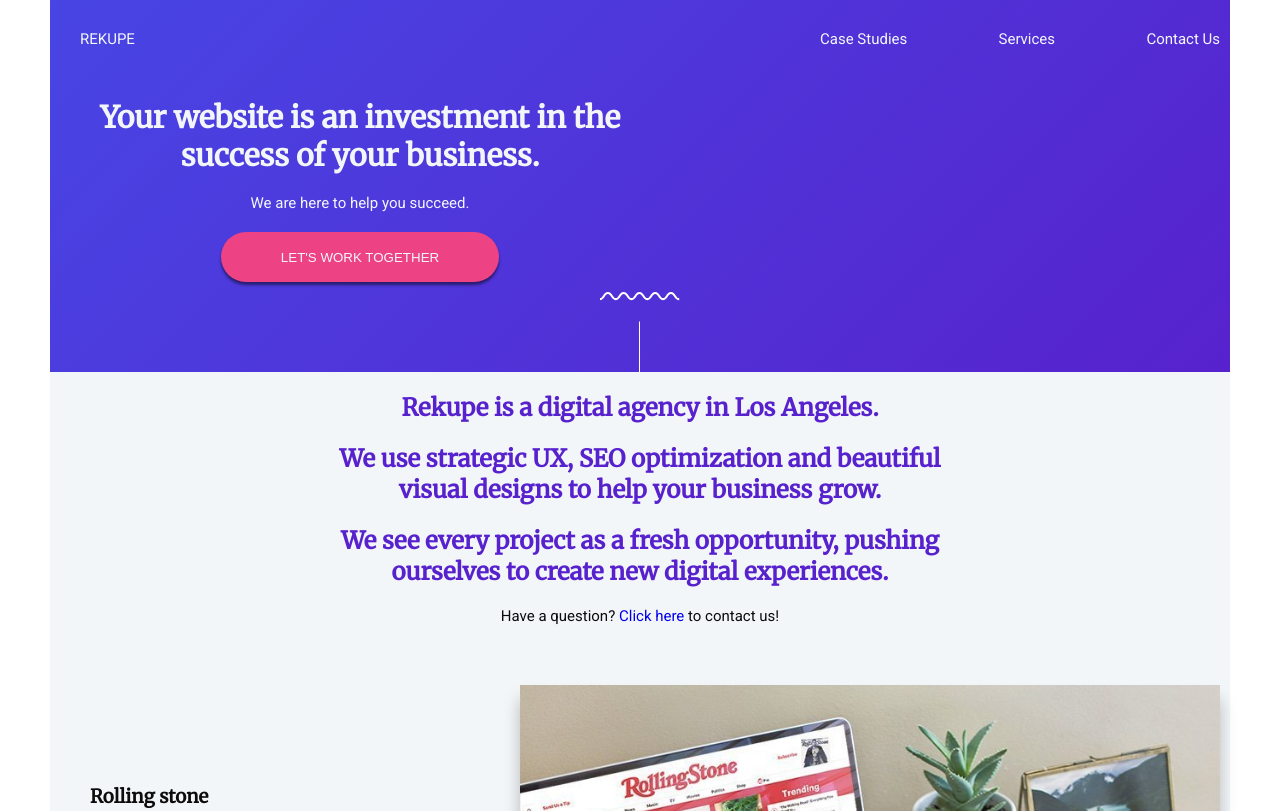
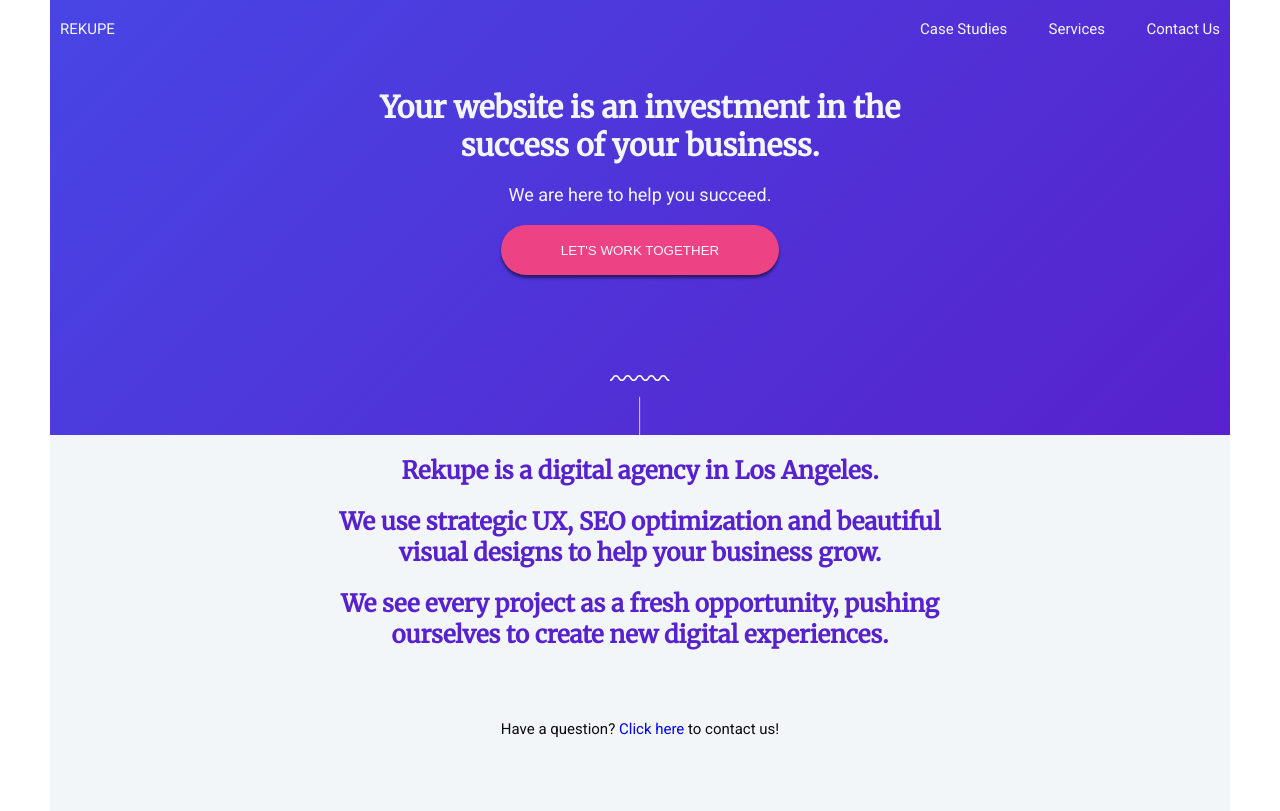
Before and after one commit to gerardheuvelman/novi-frontend-html-css-concept-opdracht, a plain HTML site: page index.html in a window 1280 px wide. Shown: the top 811 px of the page. Drawn offline with Linux system fonts and the light colour scheme.

Commit message:
hoofdopdrachten afgemaakt

```diff
--- a/index.html
+++ b/index.html
@@ -17,9 +17,11 @@
             </ul>
         </nav>
         <div>
-            <h1>Your website is an investment in the success of your business.</h1>
-            <p>We are here to help you succeed.</p>
-            <button>Let's work together</button>
+            <div>
+                <h1>Your website is an investment in the success of your business.</h1>
+                <p>We are here to help you succeed.</p>
+                <button>Let's work together</button>
+            </div>
         </div>
         <img src="./assets/squiggle_line_stripe.svg" alt="Horizontal squiggly line with a vertical stripe under it">
     </header>
--- a/styles.css
+++ b/styles.css
@@ -1,7 +1,6 @@
 /*Vragen voor SME*/
 /*Wat is noise texture ?*/
 /*hoe kan ik de div in de header centraliseren zonder meteen de navbar te vekloten?*/
-/*Waarom kan ik de labels in mijn form alleen harcoden op width 600px?*/
 /*Uitgerekte CSS driehoek???*/
 
 
@@ -120,46 +119,61 @@ header {
     position: relative;
     display: flex;
     flex-direction: column;
-    /*align-items: center;*/
-    padding: 10px;
 }
 
 nav {
     /*border: #ED4385 solid;*/
     display: flex;
-    justify-content: space-between;
+    justify-content:space-between ;
     align-items: center;
+    padding-right: 10px;
+}
+
+nav>p {
+    /*border: #ED4385 solid;*/
+    margin-left: 10px;
 }
 
 nav>ul {
+    /*border: #ED4385 solid;*/
     display: flex;
-    flex-basis: 400px;
+    flex-basis: 300px;
     justify-content: space-between;
 }
 
 header>div {
     /*border: #ED4385 solid;*/
+    display: flex;
+    justify-content: center;
+    margin-bottom: 80px;
 
+}
+
+header>div>div {
+    /*border: #ED4385 solid;*/
+    flex-basis: 600px;
     display: flex;
     flex-direction: column;
-    justify-content: center;
     align-items: center;
-    width: 600px;
     margin-bottom: 80px;
     margin-top: 30px;
 }
 
-header > div > h1, header > div > p {
+header>div>div> h1, p {
     text-align: center;
+}
 
+header>div>div>p {
+    font-size: 18px;
 }
+
 
 header>img {
     position: absolute;
     bottom: 0px;
-    left: calc(50% - 40px);
-    width: 80px;
-    height: 80px;
+    left: calc(50% - 30px);
+    width: 60px;
+    height: 60px;
     object-fit: cover;
     object-position: top;
 }
@@ -170,7 +184,7 @@ header>img {
     justify-content: center;
 }
 #hello>div {
-    flex-basis: 650px;
+    flex-basis: 700px;
 }
 #hello>div> h2, p {
     text-align: center;
@@ -179,6 +193,11 @@ header>img {
 #hello>div>h2 {
     color: var(--paars);
 }
+
+#hello>div>p {
+    margin: 70px;
+}
+
 
 /* --------------- 4.3 Work ------------------- */
 #work {
@@ -258,7 +277,6 @@ header>img {
 
 #services > .row > article > img {
     height: 50px;
-    width: 50px;
 }
 
 #services > .row > article > h4 {
@@ -300,14 +318,14 @@ header>img {
     margin: 10px;
 }
 
-#form > div > form > label > input {
+#form > div > form > label > input, textarea {
     border-radius: 5px;
     padding: 15px;
 }
 
 #form > div > form > label >textarea {
     height: 250px;
-    border-radius: 5px;
+
 }
 #form > div > form > label > input::placeholder {
 
```
